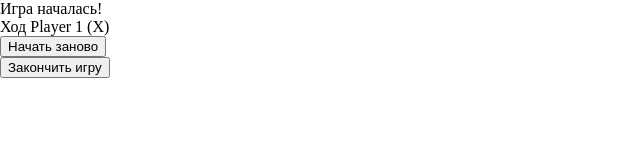
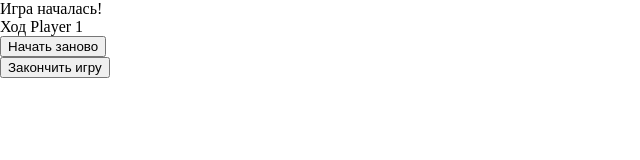
Before and after one commit to MaksimDzha/tic-tac-toe-front, a React app: page / in a window 1280 px wide. Both pictures are taken after a click on the button "Начать игру". Shown: the top 160 px of the page, without its empty margins (0-640 px from the left). Built offline with nearby package versions, Linux system fonts and the light colour scheme.

Commit message:
Имена

```diff
--- a/src/components/App.js
+++ b/src/components/App.js
@@ -55,12 +55,12 @@ class App extends Component {
     inputName = () => (
         <div>
             <div style={style.rowStart}>
-                <div>{"Введите имя игрока 1 (X): "}</div>
+                <div>{"Введите имя игрока 1: "}</div>
                 <input
                     style={style.inputNameStyle}
                     value={this.state.users[0]}
                     placeholder={"Введите имя первого игрока"}
-                    onChange={(e) => this.onChangeName(0, e.target.value)}
+                    onChange={(e) => (this.onChangeName(0, e.target.value))}
                 />
             </div>
             <div style={style.rowStart}>
@@ -94,8 +94,9 @@ class App extends Component {
     )
 
     onChangeName = (id, value) => {
-        this.setState(this.state.users.splice(id, 1, value))
+        this.setState(this.state.users.splice(id, 1, value));
     }
+
 
     onChangeSize = (value) => {
             const regex = /^[0-9]*$/;
@@ -153,12 +154,14 @@ class App extends Component {
 
     render() {
         if (this.state.isGameRun) {
+            const newUsers = [...this.state.users];
+            if (this.state.computer && this.state.computerFirst) newUsers[1] = newUsers[0];
             return (
                 <Game playTheGame={this.playTheGame}
                 gameOver={this.gameOver}
                 size={this.state.size}
                 sizeWin={this.state.sizeWin}
-                users={this.state.users}
+                users={newUsers}
                 aiOn={this.state.computer}
                 aiFirst={this.state.computerFirst}
                 />
--- a/src/components/BattleTable.js
+++ b/src/components/BattleTable.js
@@ -1,10 +1,8 @@
 import React, { Component } from 'react'
 import style from './style.css'
 import Cells from './Cells'
-import check from './Logic/check'
 import newCheck from './Logic/newCheck'
 import createTable from './Logic/createTable'
-import ai from './Logic/ai'
 import aiHard from './Logic/aiHard'
 
 class BattleTable extends Component{
@@ -92,7 +90,7 @@ class BattleTable extends Component{
         return(
             <div style={style.column}>
                 <div style={style.playerName}>{
-                    this.state.step === "X" ? ('Ход ' + users[0] + ' (X)') : ('Ход ' + users[1] + ' (O)')
+                    this.state.step === "X" ? ('Ход ' + users[0]) : ('Ход ' + users[1])
                 }
                 </div>
                 <div>{Cells(this.state.table, this.playerTurn)}</div>
```
